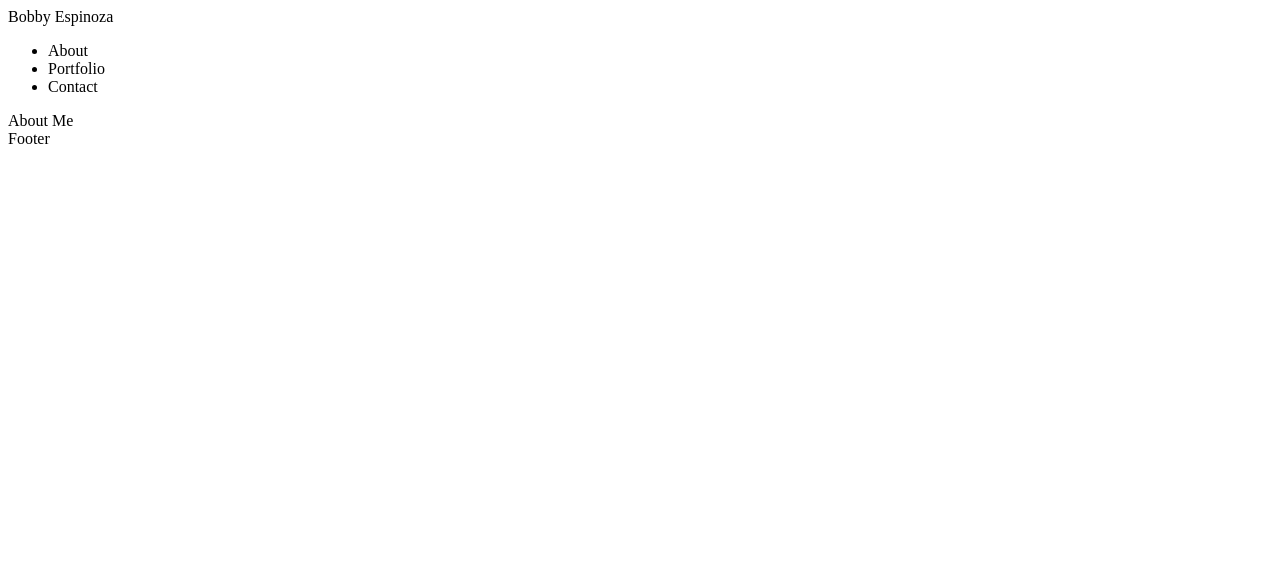
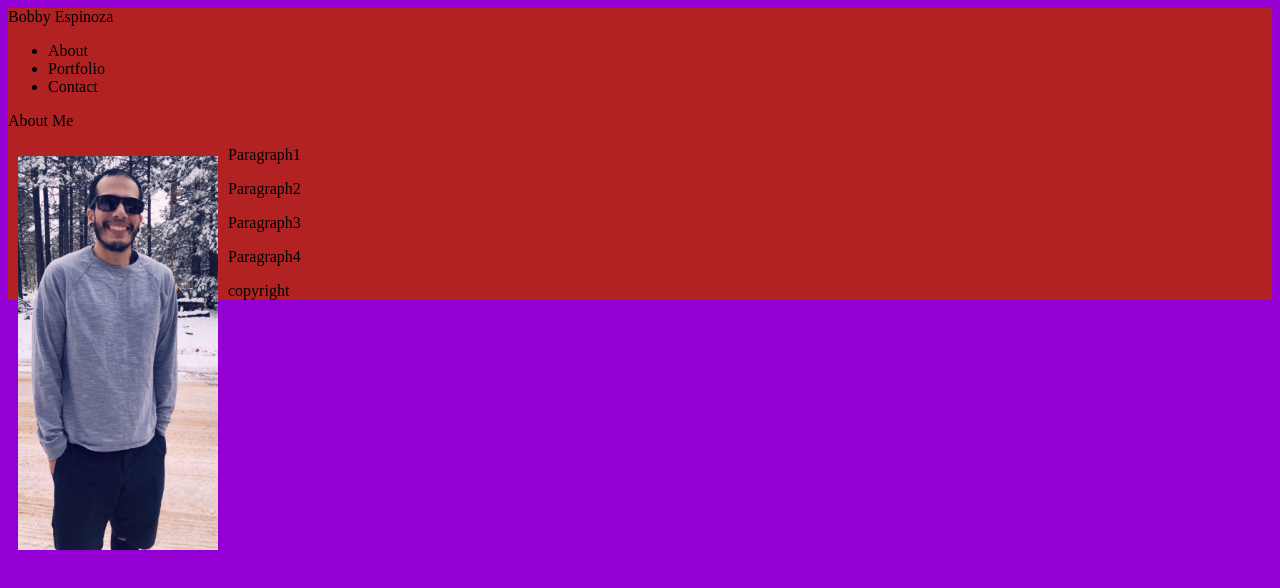
Before and after one commit to bespinoza90/Basic-Portfolio, a plain HTML site: page index.html in a window 1280 px wide. Drawn offline with Linux system fonts and the light colour scheme.

Commit message:
my profile page

```diff
--- a/Assets/css/style.css
+++ b/Assets/css/style.css
@@ -0,0 +1,18 @@
+html{
+    background-color: darkviolet;
+}
+body{
+    background-color: firebrick;
+    margin: 50px
+    postion: relative;
+}
+img{
+    width: 200px;
+    float: left;
+    margin: 10px;
+
+
+}
+.NavTitle {
+
+}
--- a/index.html
+++ b/index.html
@@ -22,25 +22,17 @@
 
         <section>
             <span>About Me</span>
+            <div>
+                <img src="Assets/images/Bobby.jpg">
+                <p>Paragraph1</p>
+                <p>Paragraph2</p>
+                <p>Paragraph3</p>
+                <p>Paragraph4</p>
+            </div>
 
         </section>
 
-
-
-
-
-
-
-
-
-
-
-
-
-
-
-
-    <footer>Footer</footer>
+        <footer><p>copyright</p></footer>
 
 </body>
 </html>
```
Also changed, not shown: Assets/images/Bobby.jpg (added).
